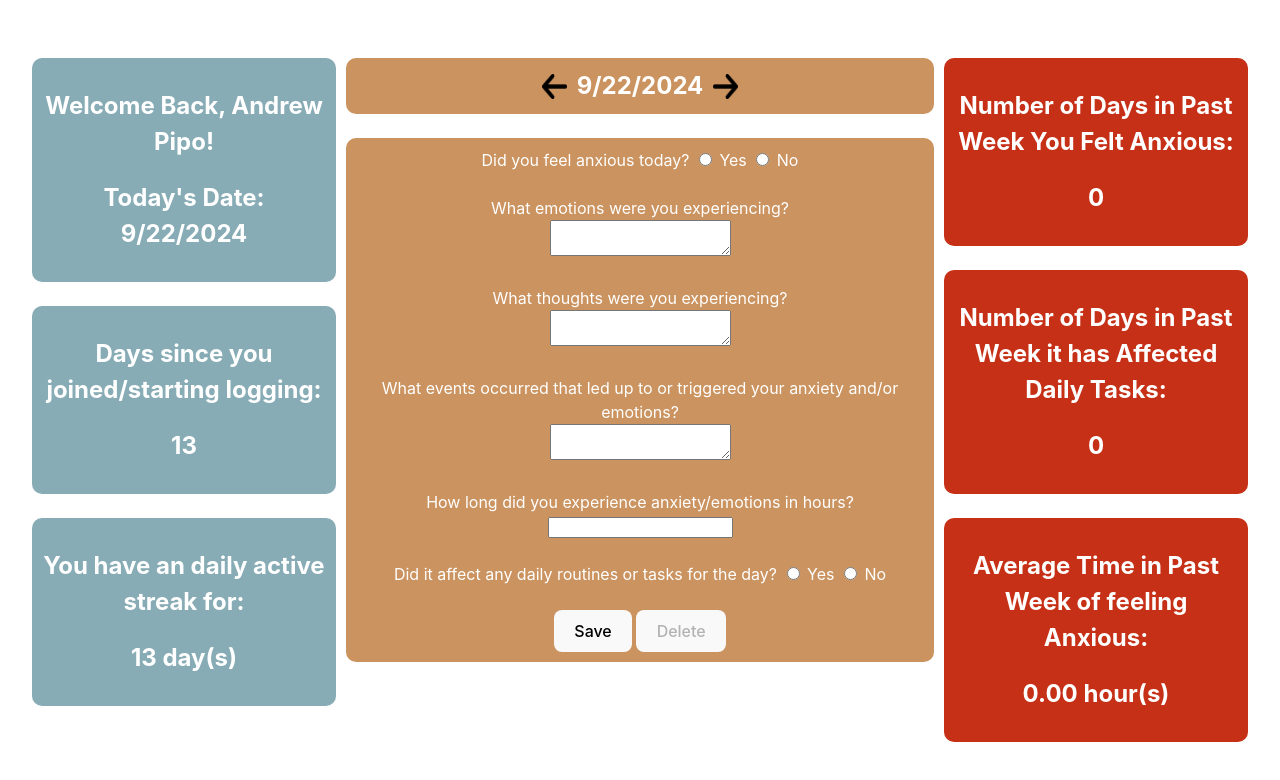
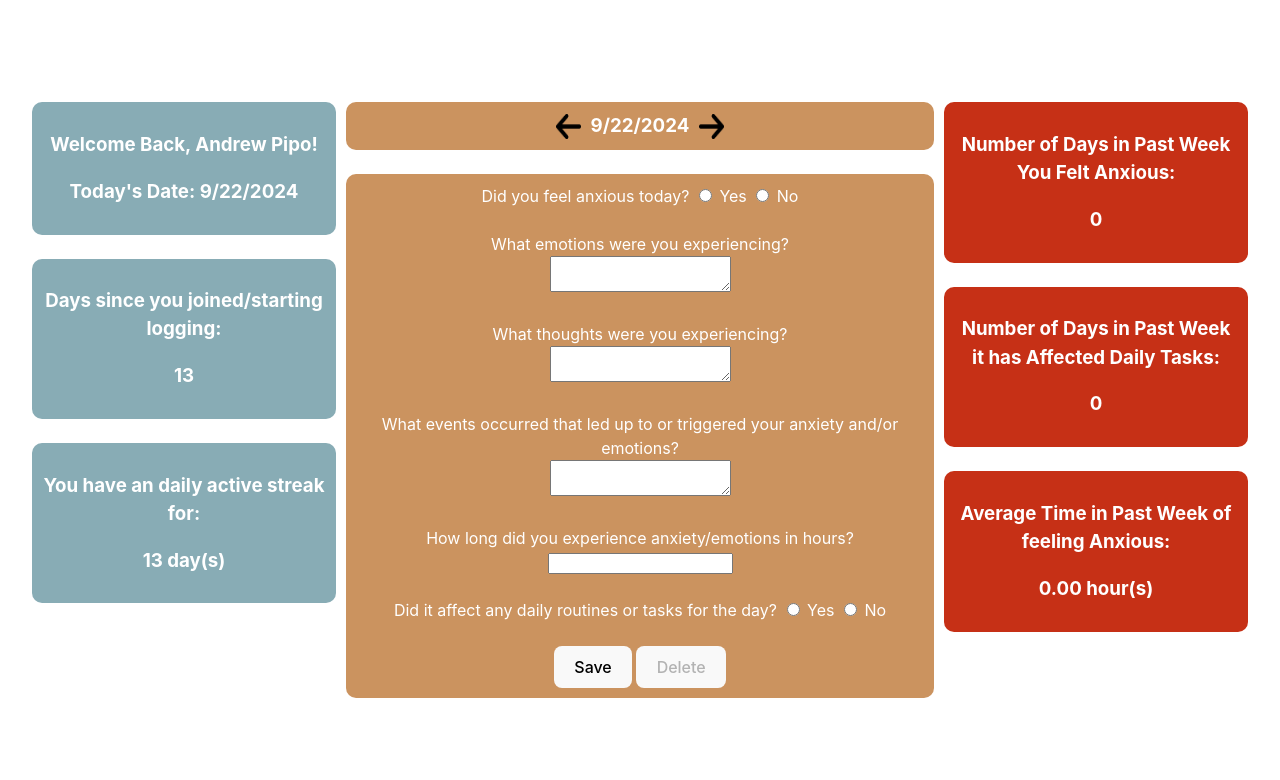
Before and after one commit to PipoAT/CS5167-Project-1, a Svelte app: page / in a window 1280 px wide. Shown: the top 780 px of the page. Built offline with nearby package versions, Linux system fonts and the light colour scheme.

Commit message:
Refactor App.svelte: update welcome message layout and text

```diff
--- a/src/App.svelte
+++ b/src/App.svelte
@@ -95,24 +95,24 @@
   <div class="container">
     <div id="overview">
       <div id="overview-sep">
-        <h2>Welcome Back, Andrew Pipo!</h2>
-        <h2>Today's Date: {currentDateOnly}</h2>
+        <h3>Welcome Back, Andrew Pipo!</h3>
+        <h3>Today's Date: {currentDateOnly}</h3>
       </div>
       <br>
       <div id="overview-sep">
-        <h2>Days since you joined/starting logging:</h2>
-        <h2>{daysSince}</h2>
+        <h3>Days since you joined/starting logging:</h3>
+        <h3>{daysSince}</h3>
       </div>
       <br>
       <div id="overview-sep">
-        <h2>You have an daily active streak for:</h2>
-        <h2>{daysSince} day(s)</h2>
+        <h3>You have an daily active streak for:</h3>
+        <h3>{daysSince} day(s)</h3>
       </div>
     </div>
     <div id="form">
       <div id="form-date" style="display: flex; align-items: center; justify-content: center;">
         <img id="decrement-button" src=".\assets\left-arrow.png" alt="Previous" on:click={() => updateDate(-1)} />
-        <h2 id="date-display-form" style="margin: 0 10px;">{currentDateSelected}</h2>
+        <h3 id="date-display-form" style="margin: 0 10px;">{currentDateSelected}</h3>
         <img id="increment-button" src=".\assets\right-arrow.png" alt="Next" on:click={() => updateDate(1)}/>
       </div>
       <br>
@@ -153,18 +153,18 @@
     </div>
     <div id="data">
       <div id="data-sep">
-        <h2>Number of Days in Past Week You Felt Anxious:</h2>
-        <h2>{daysAnxious}</h2>
+        <h3>Number of Days in Past Week You Felt Anxious:</h3>
+        <h3>{daysAnxious}</h3>
       </div>
       <br>
       <div id="data-sep">
-        <h2>Number of Days in Past Week it has Affected Daily Tasks:</h2>
-        <h2>{daysAffected}</h2>
+        <h3>Number of Days in Past Week it has Affected Daily Tasks:</h3>
+        <h3>{daysAffected}</h3>
       </div>
       <br>
       <div id="data-sep">
-        <h2>Average Time in Past Week of feeling Anxious:</h2>
-        <h2>{averageAnxious} hour(s)</h2>
+        <h3>Average Time in Past Week of feeling Anxious:</h3>
+        <h3>{averageAnxious} hour(s)</h3>
       </div>
     </div>
   </div>
```
